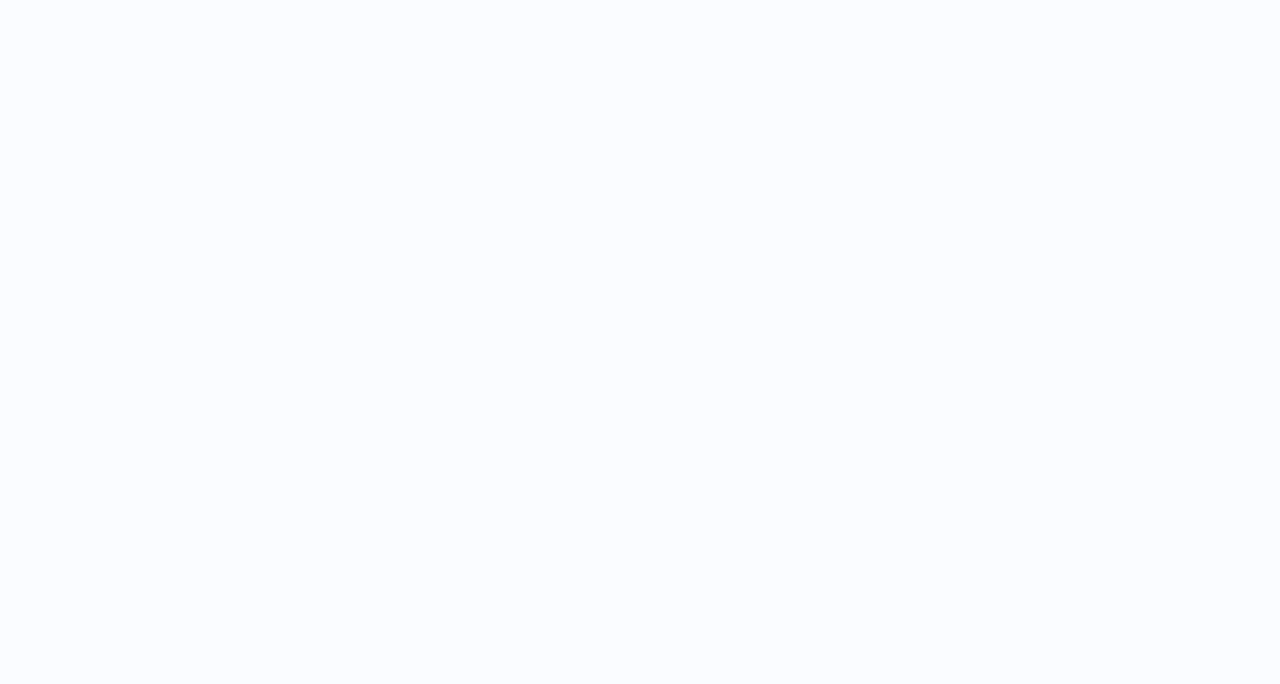
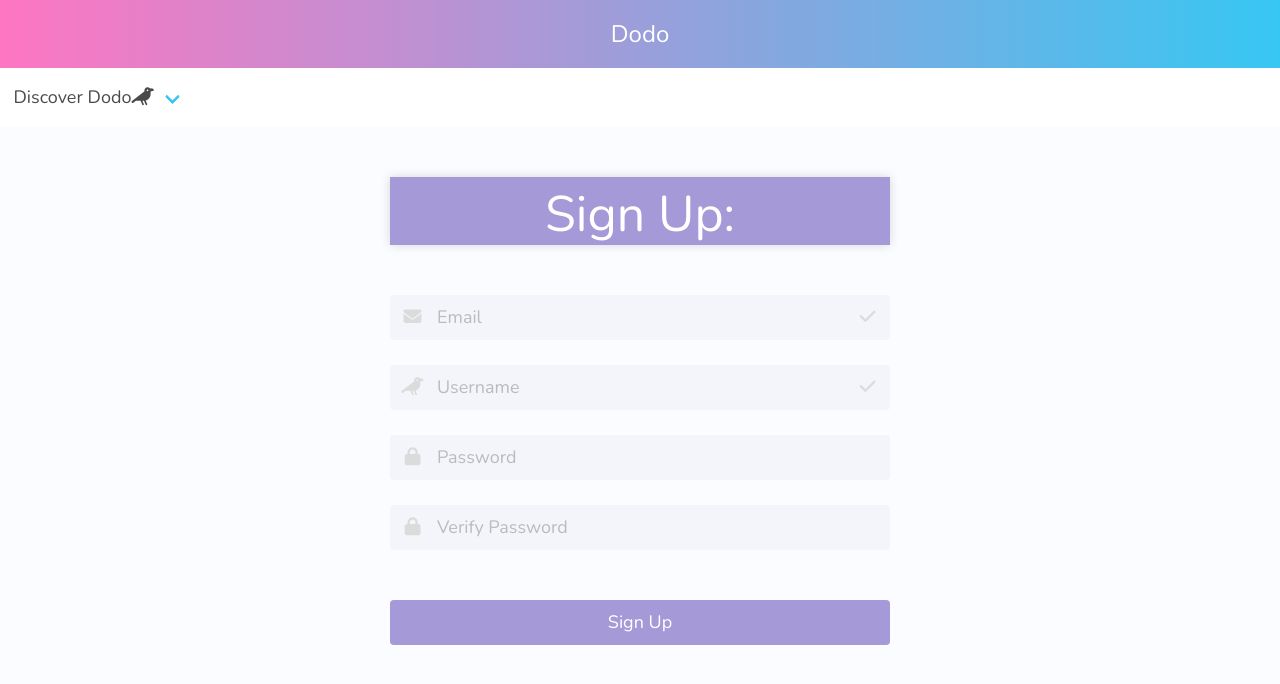
Before and after one commit to dprittj/DODO, an Angular app in the folder frontend/frontend/: page /signup in a window 1280 px wide. Before the commit this address led to /. Shown: the top 684 px of the page. Built offline with nearby package versions, Linux system fonts and the light colour scheme.

Commit message:
sign up page created, verified routing works with dto

```diff
--- a/frontend/frontend/src/app/app-routing.module.ts
+++ b/frontend/frontend/src/app/app-routing.module.ts
@@ -3,11 +3,13 @@ import { RouterModule, Routes } from '@angular/router';
 import { LoginPageComponent} from '../app/login-page/login-page.component';
 import { HomePageComponent } from './home-page/home-page.component';
 import { MainLayoutComponent } from './pages/main-layout/main-layout.component';
+import { SignUpComponent } from './pages/sign-up/sign-up.component';
 
 const routes: Routes = [
   { path: '', component: MainLayoutComponent, children: [
-    { path: '', component: LoginPageComponent },
-    {path: 'home', component: HomePageComponent}
+    { path: '', component: LoginPageComponent }, //add 'login' path after building the welcome page
+    {path: 'home', component: HomePageComponent},
+    {path: 'signup', component: SignUpComponent}
   ]}
 ];
 
--- a/frontend/frontend/src/app/app.module.ts
+++ b/frontend/frontend/src/app/app.module.ts
@@ -8,6 +8,7 @@ import { LoginPageComponent } from './login-page/login-page.component';
 import { HomePageComponent } from './home-page/home-page.component';
 import { MainLayoutComponent } from './pages/main-layout/main-layout.component';
 import { FormsModule } from '@angular/forms';
+import { SignUpComponent } from './pages/sign-up/sign-up.component';
 
 @NgModule({
   declarations: [
@@ -15,6 +16,7 @@ import { FormsModule } from '@angular/forms';
     LoginPageComponent,
     HomePageComponent,
     MainLayoutComponent,
+    SignUpComponent,
   ],
   imports: [
     BrowserModule,
--- a/frontend/frontend/src/app/login-page/login-page.component.html
+++ b/frontend/frontend/src/app/login-page/login-page.component.html
@@ -34,7 +34,7 @@
               </div>
         </div>
 
-     <button class="button is-primary" type="submit">Sign in</button>
+     <button class="button is-primary" id="submitButton" type="submit">Sign in</button>
 
     </form>
 
--- /dev/null
+++ b/frontend/frontend/src/app/pages/sign-up/sign-up.component.html
@@ -0,0 +1,64 @@
+
+<div class="main-container">
+
+    <div class="signup-text-box">
+        <h1 class="has-text-centered">
+            Sign Up:
+        </h1>
+    </div>
+
+    <form #userForm="ngForm" (ngSubmit)="signUp()">
+
+        <div class="email-container">
+            <p class="control has-icons-left has-icons-right">
+              <input class="input" type="email" placeholder="Email" name="email" [(ngModel)]="form.email">
+              <span class="icon is-small is-left">
+                <i class="fas fa-envelope"></i>
+              </span>
+              <span class="icon is-small is-right">
+                <i class="fas fa-check"></i>
+              </span>
+            </p>
+        </div>
+
+      <div class="username-container">
+        <div class="field">
+            <p class="control has-icons-left has-icons-right">
+              <input class="input" type="text" placeholder="Username" name="username" [(ngModel)]="form.username" >
+              <span class="icon is-small is-left">
+                <i class="fa-solid fa-crow"></i>
+              </span>
+              <span class="icon is-small is-right">
+                <i class="fas fa-check"></i>
+              </span>
+            </p>
+          </div>
+        </div>
+
+        <div class="password-container">
+            <div class="field">
+                <p class="control has-icons-left">
+                  <input class="input" type="password" placeholder="Password" name="password" [(ngModel)]="form.password">
+                  <span class="icon is-small is-left">
+                    <i class="fas fa-lock"></i>
+                  </span>
+                </p>
+              </div>
+        </div>
+
+        <div class="verify-password-container">
+            <div class="field">
+                <p class="control has-icons-left">
+                  <input class="input" type="password" placeholder="Verify Password" name="verify-password" [(ngModel)]="form.verifyPassword">
+                  <span class="icon is-small is-left">
+                    <i class="fas fa-lock"></i>
+                  </span>
+                </p>
+              </div>
+        </div>
+
+     <button class="button is-primary" id="submitButton" type="submit">Sign Up</button>
+
+    </form>
+
+</div>
--- /dev/null
+++ b/frontend/frontend/src/app/pages/sign-up/sign-up.component.scss
@@ -0,0 +1,56 @@
+@import '../../../main-styles.scss';
+
+//main container holds the body of the full page
+.main-container {
+    display: flex;
+    flex-direction: column;
+
+    max-width: 500px;
+
+    margin: auto;
+
+    padding-top: 50px;
+
+    //displays the "Sign Up:" text box
+    .signup-text-box {
+
+        height: 68px;
+        background: $purple;
+        margin-bottom: 50px;
+
+
+
+        box-shadow: 0px 0px 10px 0px rgba(black, 0.15);
+
+        h1 {
+            color: white;
+            font-size: 50px;
+
+        }
+    }
+
+    //displays the "email" text box
+    .email-container {
+        margin-bottom: 25px;
+    }
+
+    //displays the "username" text box
+    .username-container {
+        margin-bottom: 25px;
+    }
+    //displays the "password" text box
+
+    .password-container {
+        margin-bottom: 25px;
+    }
+
+    .verify-password-container {
+        margin-bottom: 50px;
+
+    }
+
+
+}
+#submitButton {
+    width: 500px;
+}
--- /dev/null
+++ b/frontend/frontend/src/app/pages/sign-up/sign-up.component.ts
@@ -0,0 +1,31 @@
+import { Component, OnInit } from '@angular/core';
+import { NgForm } from '@angular/forms';
+import { Router } from '@angular/router';
+
+@Component({
+  selector: 'app-sign-up',
+  templateUrl: './sign-up.component.html',
+  styleUrls: ['./sign-up.component.scss']
+})
+export class SignUpComponent implements OnInit {
+
+ form: any ={
+    email: null,
+    username: null,
+    password: null,
+    verifyPassword: null
+  };
+
+  constructor(private _route: Router) { }
+
+  ngOnInit(): void {
+  }
+
+  signUp(): void  {
+    const {email, username, password, verifyPassword} = this.form;
+    if (password == verifyPassword) {
+      console.log(this.form);
+    this._route.navigateByUrl('/home'); // switch to '/buildnest once I can pull Zach's commit
+    }
+  }
+}
```
Also changed, not shown: 1 other file (tests, documents, lock files or other folders).
